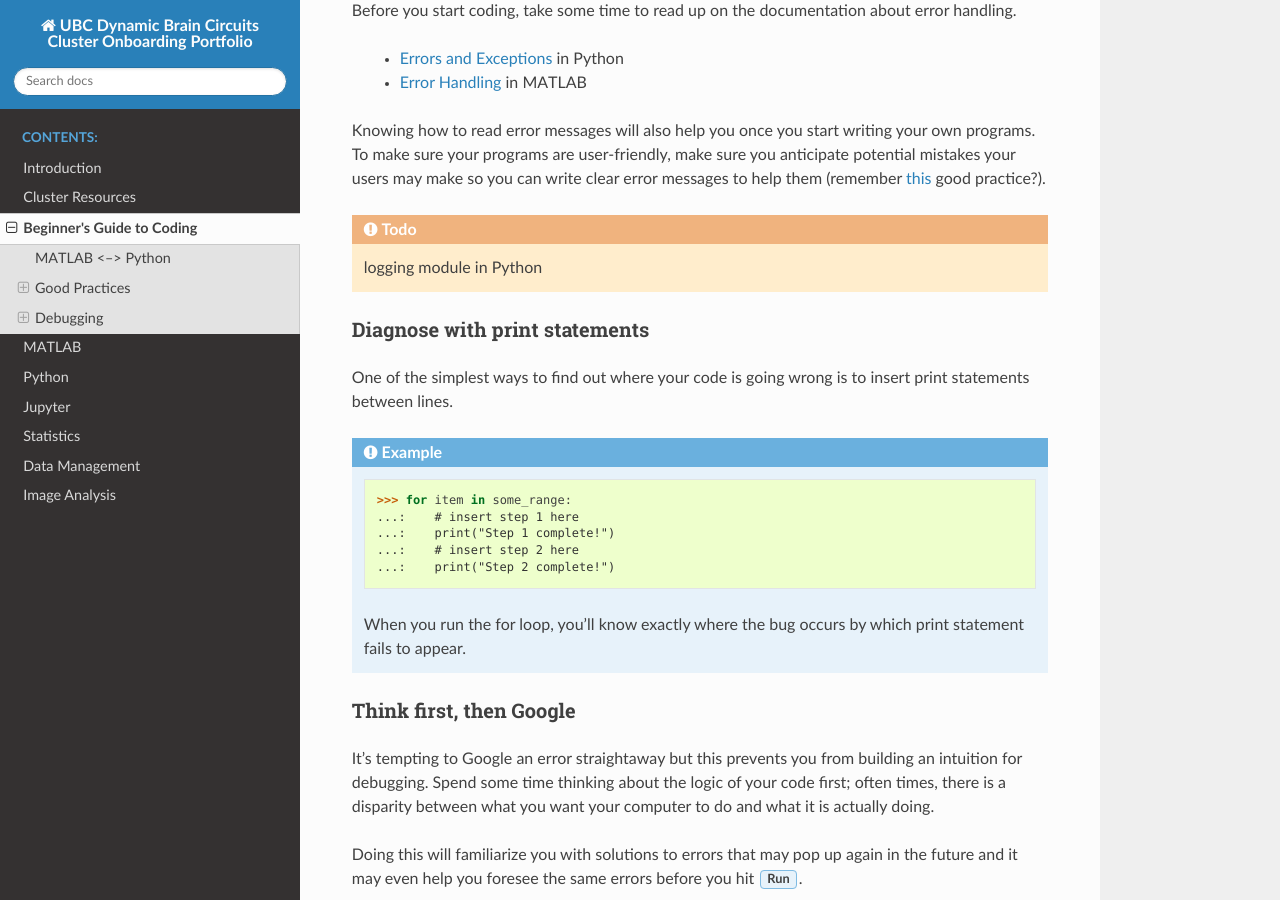
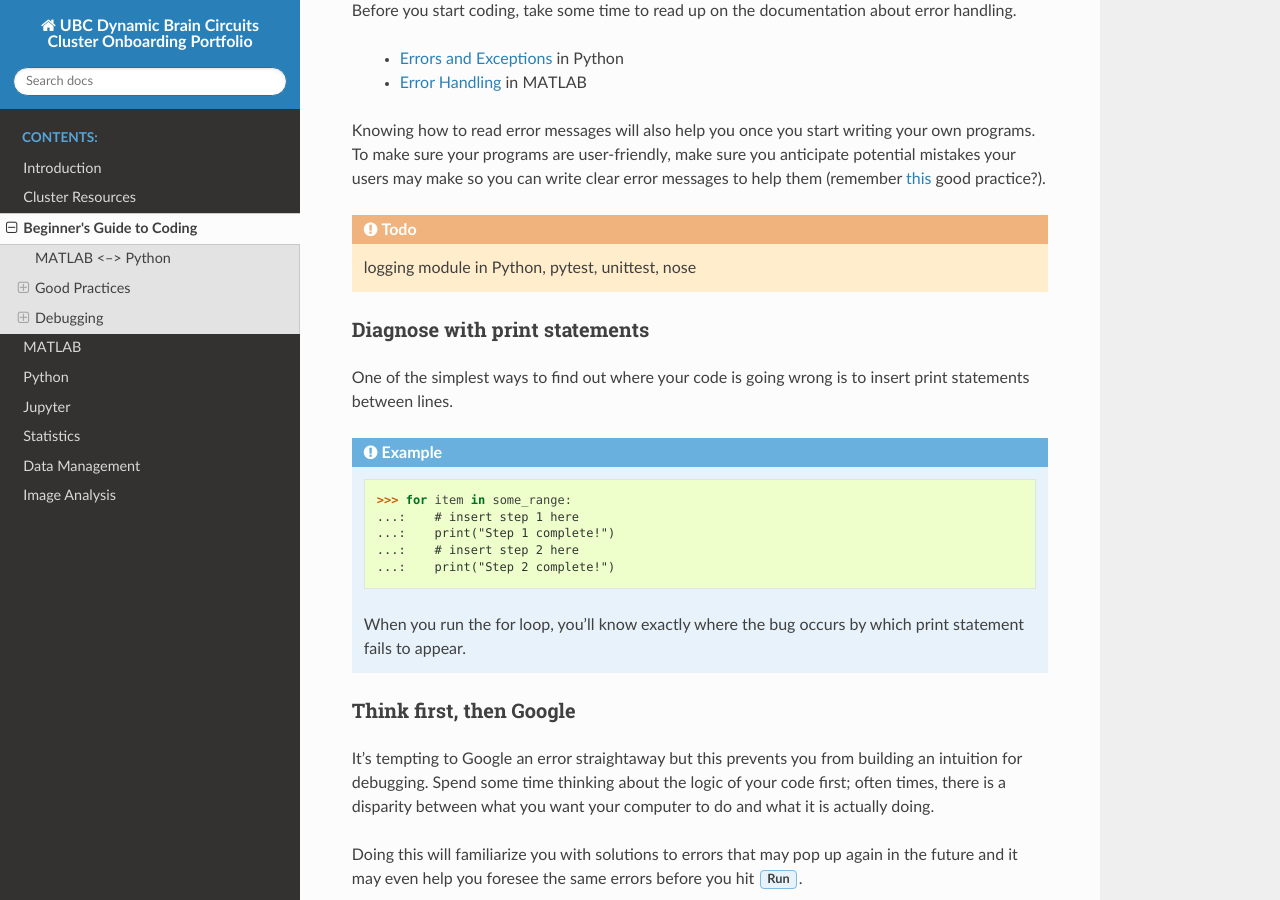
Before and after one commit to ubcbraincircuits/onboarding, a Sphinx documentation site: the page built from source/code.rst, in a window 1280 px wide and 900 px high, scrolled down 3369 px. Built offline with Sphinx 7.4.7 and the Read the Docs theme 2.0.0, drawn with Linux system fonts in a browser that asks for light colours.

Commit message:
Add more things in todo

```diff
--- a/source/code.rst
+++ b/source/code.rst
@@ -136,7 +136,7 @@ are user-friendly, make sure you anticipate potential mistakes your users may ma
 help them (remember :ref:`this<Write test cases: Catch me if you can!>` good practice?).
 
 .. todo::
-	logging module in Python
+	logging module in Python, pytest, unittest, nose
 
 Diagnose with print statements
 ==============================
```
